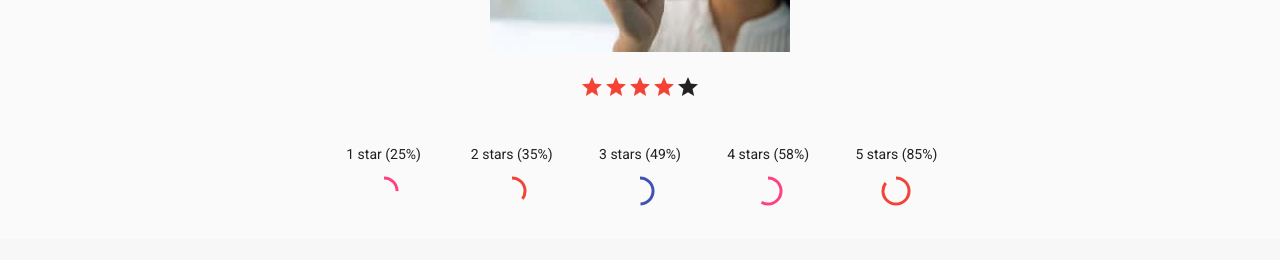
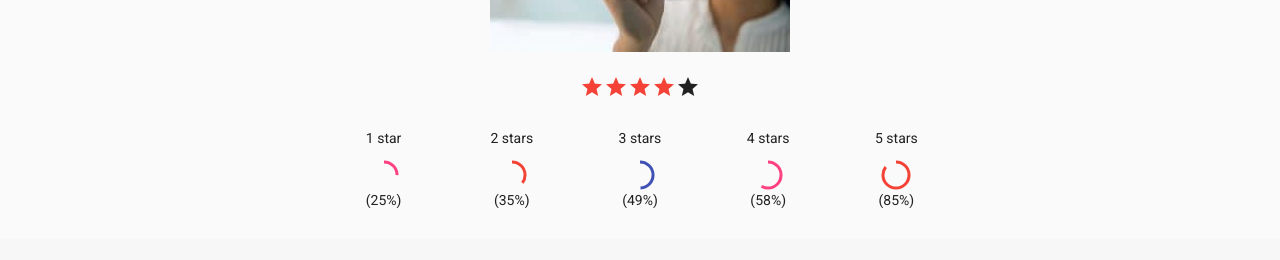
Before and after one commit to Las-Bichotas2-0/Fronted-Angular, an Angular app: page /home in a window 1280 px wide. Shown: the part 3400-3660 px from the top of the page. Built offline with nearby package versions, Linux system fonts and the light colour scheme.

Commit message:
Finish: feedback component

```diff
--- a/src/app/feedback/feedback.component.html
+++ b/src/app/feedback/feedback.component.html
@@ -22,32 +22,37 @@
     <mat-grid-list cols="5">
       <mat-grid-tile>
         <div>
-          <p class="texto-estrellas">1 star (25%)</p>
+          <p class="texto-estrellas">1 star</p>
           <mat-spinner class="barra-progreso" color="accent" value="25" mode="determinate" diameter="30"></mat-spinner>
+          <p class="texto-estrellas">(25%)</p>
         </div>
       </mat-grid-tile>
       <mat-grid-tile>
         <div>
-          <p class="texto-estrellas">2 stars (35%)</p>
+          <p class="texto-estrellas">2 stars</p>
           <mat-spinner class="barra-progreso" color="warn" value="35" mode="determinate" diameter="30"></mat-spinner>
+          <p class="texto-estrellas">(35%)</p>
         </div>
       </mat-grid-tile>
       <mat-grid-tile>
         <div>
-          <p class="texto-estrellas">3 stars (49%)</p>
+          <p class="texto-estrellas">3 stars</p>
           <mat-spinner class="barra-progreso" color="primary" value="49" mode="determinate" diameter="30"></mat-spinner>
+          <p class="texto-estrellas">(49%)</p>
         </div>
       </mat-grid-tile>
       <mat-grid-tile>
         <div>
-          <p class="texto-estrellas">4 stars (58%)</p>
+          <p class="texto-estrellas">4 stars</p>
           <mat-spinner class="barra-progreso" color="accent" value="58" mode="determinate" diameter="30"></mat-spinner>
+          <p class="texto-estrellas">(58%)</p>
         </div>
       </mat-grid-tile>
       <mat-grid-tile>
         <div>
-          <p class="texto-estrellas">5 stars (85%)</p>
+          <p class="texto-estrellas">5 stars</p>
           <mat-spinner class="barra-progreso" color="warn" value="85" mode="determinate" diameter="30"></mat-spinner>
+          <p class="texto-estrellas">(85%)</p>
         </div>
       </mat-grid-tile>
     </mat-grid-list>
```
